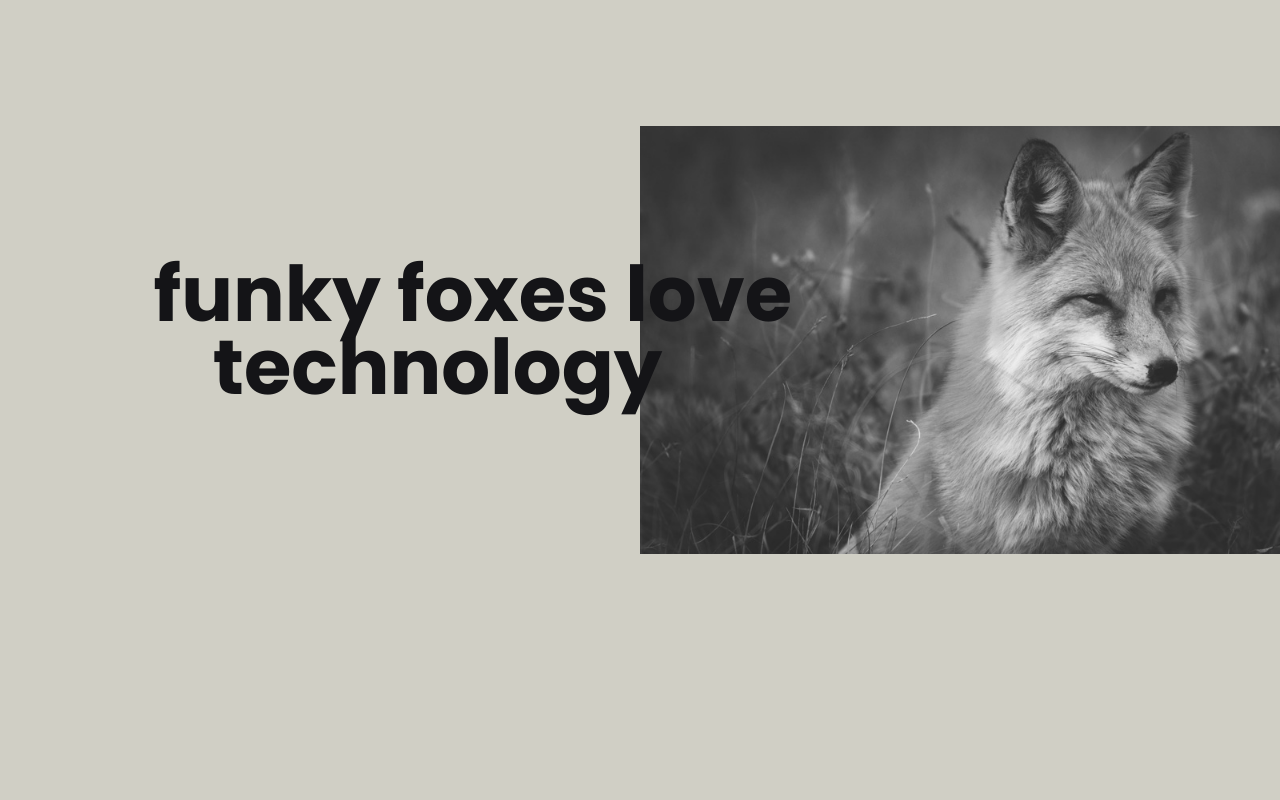
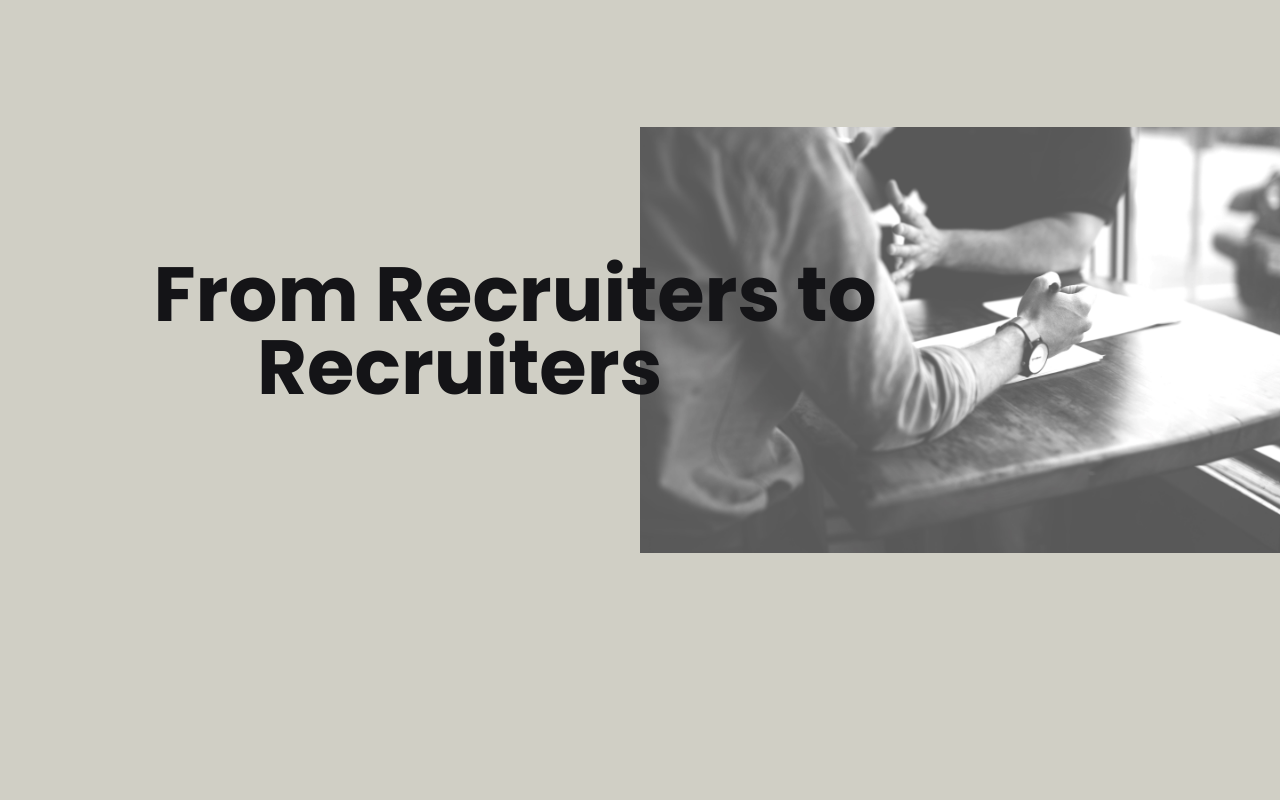
Before and after one commit to datracka/recruiter-ag, a plain HTML site: page index.html in a window 1280 px wide. Shown: the part 860-1660 px from the top of the page. Drawn offline with Linux system fonts and the light colour scheme; animation ran at ten frames a second.

Commit message:
add image from recruiters

```diff
--- a/css/demo.css
+++ b/css/demo.css
@@ -167,6 +167,13 @@ a:focus {
   flex: none;
   width: 100%;
   padding: 0.75em 0 0 0;
+  display: none;
+}
+
+@media (min-width: 640px) {
+  .demos {
+    display: block;
+  }
 }
 
 .demo {
@@ -405,6 +412,12 @@ a:focus {
   right: 3vw;
   color: #939391;
   pointer-events: visible;
+}
+
+@media (min-width: 640px) {
+  .btn--menu {
+    display: none;
+  }
 }
 
 .btn--close {
--- a/index.html
+++ b/index.html
@@ -59,6 +59,7 @@
     </svg>
     <main>
       <section class="content content--full flexy intro">
+        <canvas class="scene scene--full" id="scene"></canvas>
         <header class="codrops-header">
           <nav class="demos">
             <a class="demo" href="index.html">Overview</a>
@@ -105,17 +106,23 @@
         <h2
           class="content__title content__title--medium content__title--half content__title--right"
         >
-          <div id="rev-4" class="content__title__inner">funky foxes love</div>
+          <div id="rev-4" class="content__title__inner">
+            From Recruiters to
+          </div>
           <br />
           <div
             id="rev-5"
             class="content__title__inner content__title__inner--offset-2"
           >
-            technology
+            Recruiters
           </div>
         </h2>
         <div id="rev-3" class="content__image-wrap content__image-wrap--half">
-          <img class="content__image" src="img/1.jpg" alt="Some image" />
+          <img
+            class="content__image"
+            src="img/from_recruiters.jpg"
+            alt="From recruiers to recruiters"
+          />
         </div>
       </section>
       <section class="content content--full flexy flexy--row">
```
Also changed, not shown: img/from_recruiters.jpg (added), img/related/ImageGridEffects.png (deleted), img/related/PageRevealEffects.png (deleted), img/sponsor/HackReactorLogo.svg (deleted), img/sponsor/terminal.svg (deleted), 1 other file.
